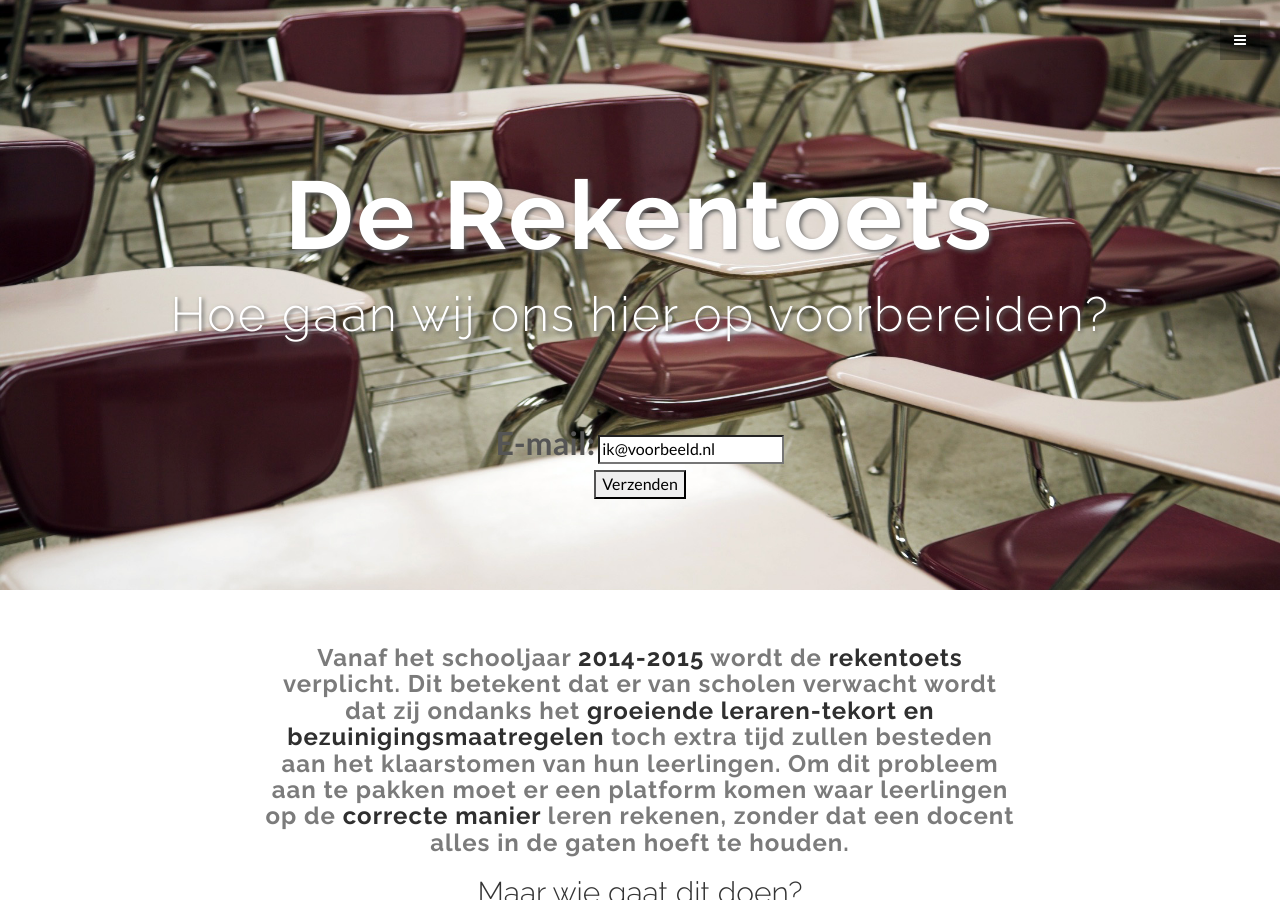
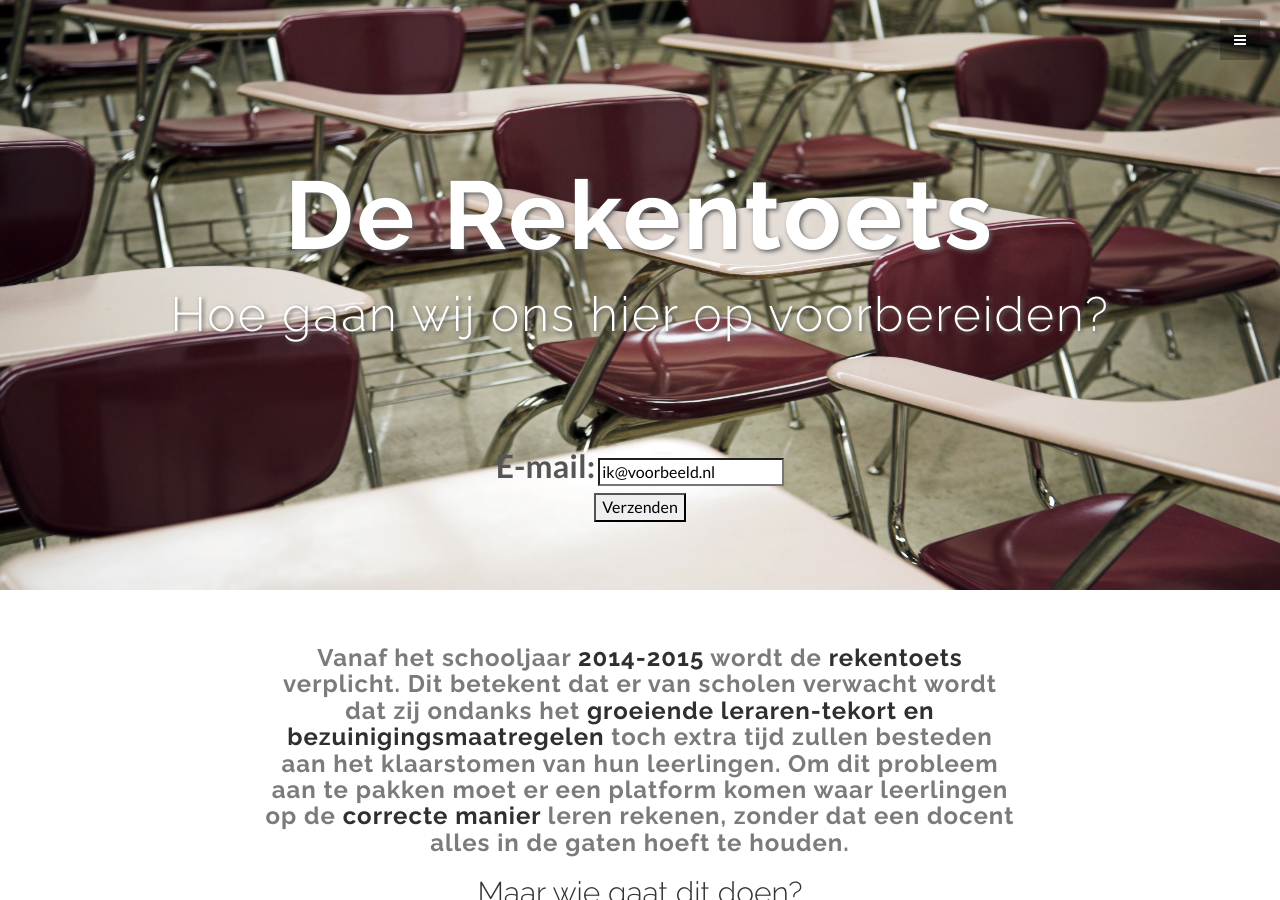
Before and after one commit to perceptum-github-transfer/verplichterekentoets, a Jekyll site: the page index.html, which Jekyll copies as it is, in a window 1280 px wide and 900 px high. Built offline with Jekyll 4.4.1, drawn with Linux system fonts in a browser that asks for light colours; some web fonts are replaced; Markdown is read by kramdown in place of the engine named in the settings.

Commit message:
fixed some positioning

```diff
--- a/index.html
+++ b/index.html
@@ -23,7 +23,7 @@
 	<script type="text/javascript">
 		function formSubmit(flag){
 			console.log("entered" + flag);
-			var text = "<br><div id='confirm' style='color:black;'>Je reactie is ontvangen!</div>";
+			var text = "<div id='confirm' style='color:black;'>Je reactie is ontvangen!</div>";
 			var div = document.getElementById(flag);
 			div.innerHTML = div.innerHTML + text;
 		}
@@ -104,6 +104,7 @@
 							<div dir="ltr" class="ss-item  ss-text">
 								<div class="ss-form-entry">
 									<label aria-hidden="true" class="ss-q-item-label" for="entry_749424840">
+										<br>
 										<div style="color:##7b7b7b; font-size:200%">E-mail:</div>
 										<div class="ss-q-help ss-secondary-text" dir="ltr"></div>
 									</label>
```
